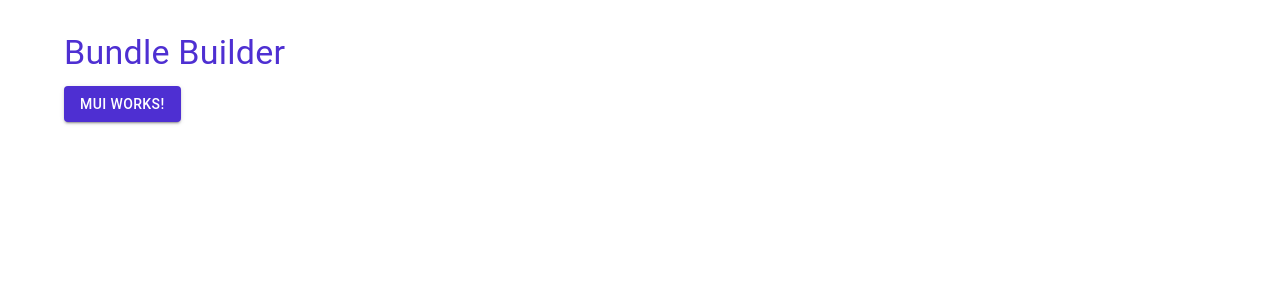
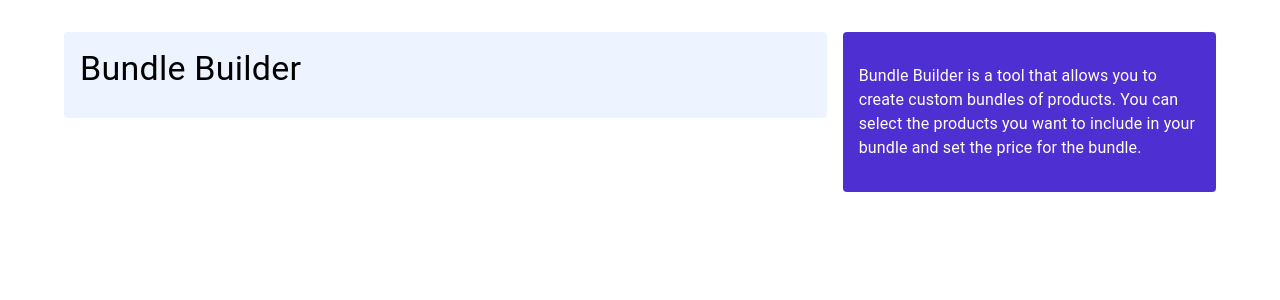
Before and after one commit to SalmaAboArab/Bundle-Builder, a React (Vite) app: page / in a window 1280 px wide. Shown: the top 300 px of the page. Built offline with nearby package versions, Linux system fonts and the light colour scheme.

Commit message:
some preparations

```diff
--- a/src/App.tsx
+++ b/src/App.tsx
@@ -1,30 +1,11 @@
-// function App() {
-//   return <h1>Bundle Builder</h1>;
-// }
-
-// export default App;
-
-import { Button, Container, Typography } from "@mui/material";
-import { useToast } from "./hooks/useToast";
+import { Container } from "@mui/material";
+import BundleBuilder from "./pages/bundle-builder";
 
 function App() {
-  const toast = useToast();
 
   return (
     <Container sx={{ py: 4 }}>
-      <Typography variant="h4" gutterBottom color="primary">
-        Bundle Builder
-      </Typography>
-
-      <Button
-        variant="contained"
-        onClick={() => {
-          toast.success("System saved successfully.");
-          toast.error("Something went wrong.");
-        }}
-      >
-        MUI Works!
-      </Button>
+      <BundleBuilder/>
     </Container>
   );
 }
--- /dev/null
+++ b/src/pages/bundle-builder/builder/index.tsx
@@ -0,0 +1,13 @@
+import { Box, Typography, useTheme } from '@mui/material'
+import React from 'react'
+
+export default function Builder() {
+    const theme = useTheme();
+  return (
+    <Box sx={{ bgcolor: theme.palette.secondary.main, color: 'black', p: 2, borderRadius: 1 }}>
+        <Typography variant="h4" gutterBottom>
+            Bundle Builder
+        </Typography>
+    </Box>
+  )
+}
--- /dev/null
+++ b/src/pages/bundle-builder/index.tsx
@@ -0,0 +1,18 @@
+import { Box, Chip, Grid } from '@mui/material'
+import React from 'react'
+import Builder from './builder'
+
+export default function BundleBuilder() {
+  return (
+    <Grid container spacing={2}>
+        <Grid size={{xs: 12, md: 8}}>
+            <Builder/>
+        </Grid>
+        <Grid size={{xs: 12, md: 4}}>
+            <Box sx={{ bgcolor: 'primary.main', color: 'white', p: 2, borderRadius: 1 }}>
+                <p>Bundle Builder is a tool that allows you to create custom bundles of products. You can select the products you want to include in your bundle and set the price for the bundle.</p>
+            </Box>
+        </Grid>
+    </Grid>
+  )
+}
--- a/src/theme/index.ts
+++ b/src/theme/index.ts
@@ -4,6 +4,10 @@ const theme = createTheme({
   palette: {
     primary: {
       main: "#4E2FD2",
+      light: "#6C4DFF",
+    },
+    secondary: {
+      main: "#EDF4FF",
     },
   },
 });
```
Also changed, not shown: src/pages/bundle-builder/builder/product-card.tsx (added, +7 -0 lines), src/pages/bundle-builder/review-panel/index.tsx (added, +7 -0 lines), src/pages/bundle-builder/review-panel/selected-item-group.tsx (added, +7 -0 lines), src/components/accordion.tsx (added), src/pages/bundle-builder/json.ts (added).
